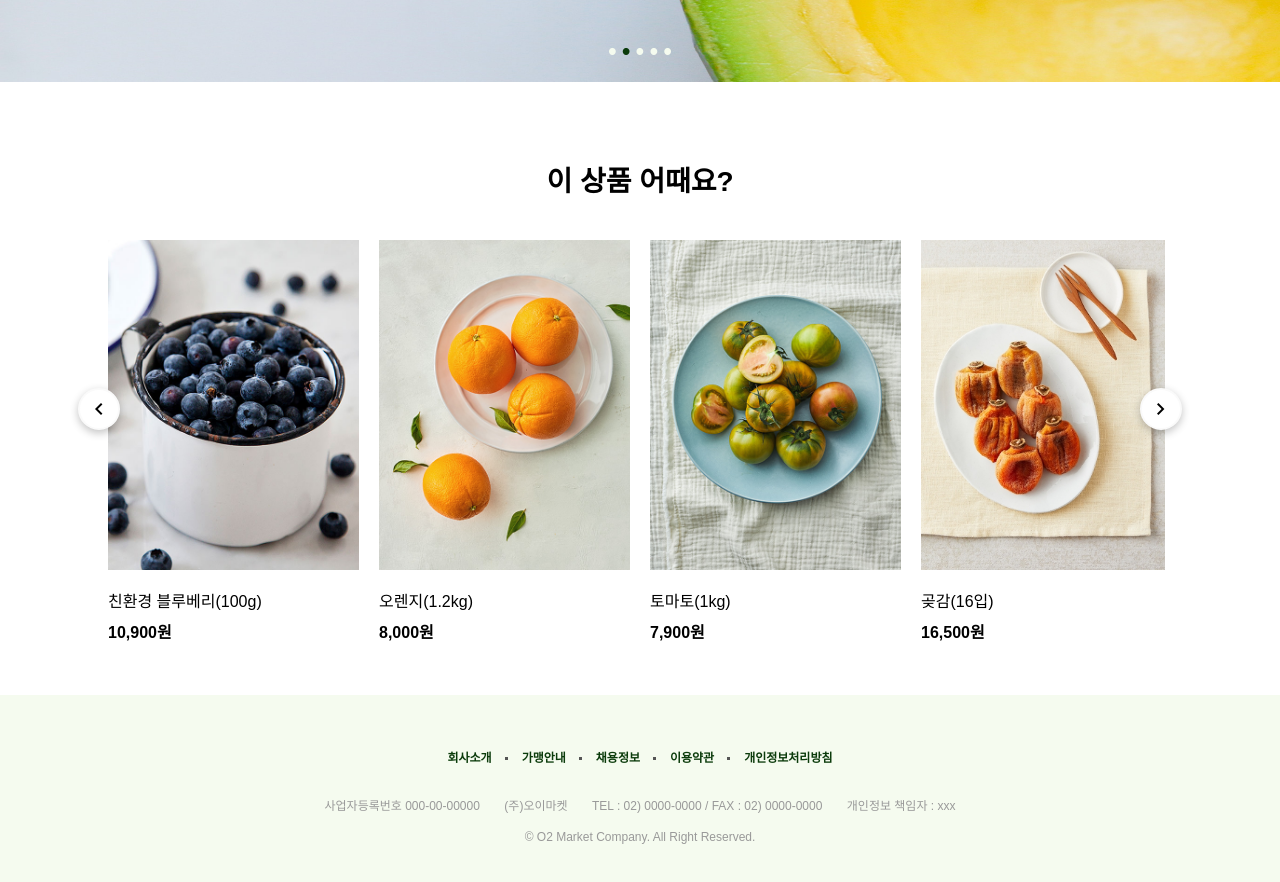
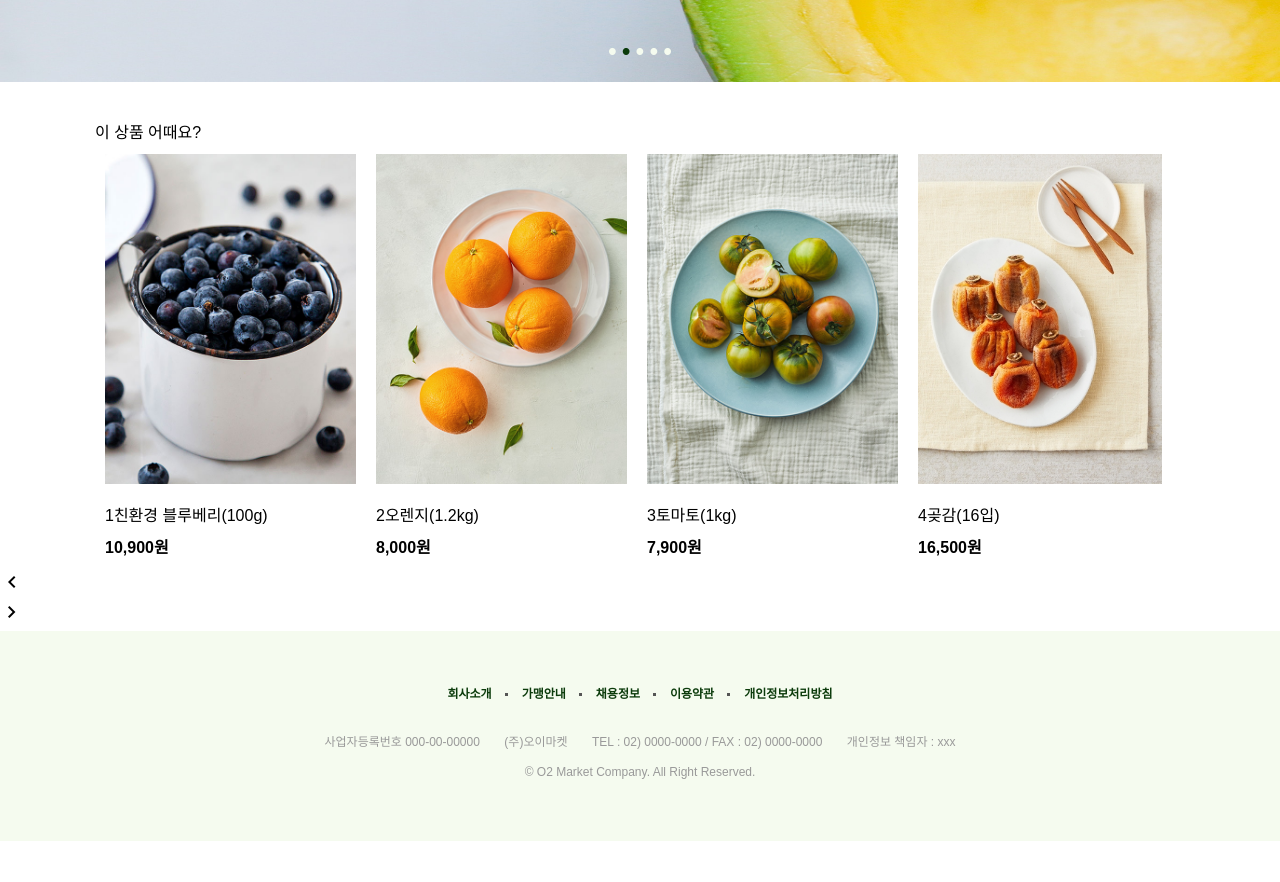
Before and after one commit to chogain/o2market-front, a website with bundled scripts: page src/pages/main/index.html in a window 1280 px wide. Shown: the part 480-1362 px from the top of the page. After the commit the page ends 1321 px from the top, so only its background shows below. Built offline with nearby package versions, Linux system fonts and the light colour scheme.

Commit message:
product.js에 캐러셀 기능 구현 완료 및 코치님 리뷰 리팩토링

```diff
--- a/src/components/product/product.css
+++ b/src/components/product/product.css
@@ -1,21 +1,47 @@
 #product-container {
-  width: 1200px;
-  padding: 40px 0;
+  display: flex;
+  flex-direction: column;
+  margin-top: 0;
+  margin-bottom: 0;
+  margin-left: 0;
+  margin-right: 0;
+  width: 1090px;
   margin: 0 auto;
+  height: 28rem;
+  overflow: hidden;
 }
 
-#product-container .title {
+.carousel-wrapper {
+  position: relative;
+  width: 1090px;
+  height: 100%;
+  padding: 40px 0;
+}
+
+.card-container {
+  position: absolute;
   display: flex;
-  justify-content: center;
-  align-items: center;
-  font-size: 28px;
-  font-weight: bold;
-  margin-bottom: 29px;
+  left: 0px;
+  top: 0px;
+  width: 1084px;
+
+  transition-property: left;
+  transition-timing-function: cubic-bezier(0.4, 0, 0.2, 1);
+  transition-duration: 150ms;
+
+  transition-delay: 500ms;
+  transition-timing-function: cubic-bezier(0, 0, 0.2, 1);
 }
 
 .product {
+  position: relative;
   display: inline-block;
   margin: 10px 10px;
+}
+
+.product .animated {
+  /*추가*/
+  transition: 0.5s ease-out;
 }
 
 .product div {
@@ -47,44 +73,3 @@
   line-height: 1.5;
   font-weight: 800;
 }
-
-#product-container .slide-left,
-#product-container .slide-right {
-  width: 42px;
-  height: 42px;
-  border: 2px solid #fafafa;
-  border-radius: 50%;
-  position: absolute;
-  top: 868px;
-  z-index: 1;
-  cursor: pointer;
-  outline: none;
-  display: flex;
-  align-items: center;
-  justify-content: center;
-  transition: 0.4s;
-  background-color: #fff;
-  box-shadow: rgba(0, 0, 0, 0.24) 0px 3px 8px;
-}
-
-#product-container .slide-left {
-  left: 50%;
-  margin-left: -562px;
-}
-
-#product-container .slide-right {
-  right: 50%;
-  margin-right: -542px;
-}
-
-#product-container .slide-left:hover,
-#product-container .slide-right:hover {
-  background-color: #fff;
-  color: #333;
-}
-
-.card-container {
-  display: flex;
-  justify-content: center;
-  align-items: center;
-}
--- a/src/components/product/product.js
+++ b/src/components/product/product.js
@@ -2,28 +2,77 @@ const mainProductSlide = document.querySelector("#product-recommendation-slide")
 
 const products = [
   {
-    name: "친환경 블루베리(100g)",
+    name: "1친환경 블루베리(100g)",
     price: "10,900원",
     imageSrc: "../../assets/images/product-bluberry.jpg",
     altText: "블루베리",
     link: "#",
   },
   {
-    name: "오렌지(1.2kg)",
+    name: "2오렌지(1.2kg)",
     price: "8,000원",
     imageSrc: "../../assets/images/product-orange.jpeg",
     altText: "오렌지",
     link: "#",
   },
   {
-    name: "토마토(1kg)",
+    name: "3토마토(1kg)",
     price: "7,900원",
     imageSrc: "../../assets/images/product-tomato.jpg",
     altText: "토마토",
     link: "#",
   },
   {
-    name: "곶감(16입)",
+    name: "4곶감(16입)",
+    price: "16,500원",
+    imageSrc: "../../assets/images/product-gotgam.jpg",
+    altText: "곶감",
+    link: "#",
+  },
+  {
+    name: "5친환경 블루베리(100g)",
+    price: "10,900원",
+    imageSrc: "../../assets/images/product-bluberry.jpg",
+    altText: "블루베리",
+    link: "#",
+  },
+  {
+    name: "6오렌지(1.2kg)",
+    price: "8,000원",
+    imageSrc: "../../assets/images/product-orange.jpeg",
+    altText: "오렌지",
+    link: "#",
+  },
+  {
+    name: "7토마토(1kg)",
+    price: "7,900원",
+    imageSrc: "../../assets/images/product-tomato.jpg",
+    altText: "토마토",
+    link: "#",
+  },
+  {
+    name: "8곶감(16입)",
+    price: "16,500원",
+    imageSrc: "../../assets/images/product-gotgam.jpg",
+    altText: "곶감",
+    link: "#",
+  },
+  {
+    name: "9오렌지(1.2kg)",
+    price: "8,000원",
+    imageSrc: "../../assets/images/product-orange.jpeg",
+    altText: "오렌지",
+    link: "#",
+  },
+  {
+    name: "10토마토(1kg)",
+    price: "7,900원",
+    imageSrc: "../../assets/images/product-tomato.jpg",
+    altText: "토마토",
+    link: "#",
+  },
+  {
+    name: "11곶감(16입)",
     price: "16,500원",
     imageSrc: "../../assets/images/product-gotgam.jpg",
     altText: "곶감",
@@ -31,43 +80,99 @@ const products = [
   },
 ];
 
-export default function ProdcutCard() {
+export default function ProductCard() {
   // #product-container 선택 후 js로 동적으로 내용 삽입
-  let productTemplate = `
-    <section id="product-container">
-        <div class="slide-left">
+  const productTemplate = `
+    <div id="product-container">
+      <h2 class="title">이 상품 어때요?</h2>
+      <div class="carousel-wrapper">
+        <ul class="card-container slides">
+      </div>
+    </div>
+
+    <div class="prev">
       <span class="material-symbols-outlined">
         chevron_left
       </span>
     </div>
-        <div class="slide-right">
+    <div class="next">
       <span class="material-symbols-outlined">
         chevron_right
       </span>
     </div>
-        <h2 class="title">이 상품 어때요?</h2>
-        <div class="card-container">
-          {{__product_card__}}
-        </div>
-      </section>
   `;
 
-  const productCardList = [];
-  products.forEach((product) => {
-    productCardList.push(`
-      <article class="product"><a href="#">
+  const productCardList = products.map(
+    (product) =>
+      `<li class="product">
+        <a href="#">
           <div><img src=${product.imageSrc} alt=${product.altText}></div>
           <h3 class="product-name">${product.name}</h3>
           <p class="product-price">${product.price}</p>
         </a>
-      </article>
-    `);
-  });
-
-  productTemplate = productTemplate.replace(
-    "{{__product_card__}}",
-    productCardList.join(""),
+      </li>`,
   );
 
   mainProductSlide.innerHTML = productTemplate;
+  const cardContainer = mainProductSlide.querySelector(".card-container");
+  cardContainer.innerHTML = productCardList.join("");
+  handleProductCarousel();
 }
+
+function handleProductCarousel() {
+  let slides = document.querySelector(".slides");
+  let slide = document.querySelectorAll(".slides li");
+  let prevBtn = document.querySelector(".prev");
+  let nextBtn = document.querySelector(".next");
+
+  let currentIdx = 0;
+  let slideCount = slide.length;
+  let slideWidth = slide[0].clientWidth + 20; // 20은 margin값
+  let slideItems = 4;
+  let currentSlidePage = 1;
+  let currentSlideCnt = slideItems;
+  let slidePage = parseInt(slideCount / slideItems);
+
+  slides.style.width = slideWidth * slideCount + "px";
+
+  function moveSlide(num) {
+    slides.style.left = -num * slideWidth + "px";
+    currentIdx = num;
+  }
+
+  nextBtn.addEventListener("click", () => {
+    currentSlidePage++;
+
+    if (currentSlideCnt === slideCount) {
+      // 처음으로 돌아가기
+      currentSlidePage = 1;
+      currentSlideCnt = slideItems;
+      moveSlide(0);
+    } else if (currentSlidePage <= slidePage) {
+      moveSlide(currentIdx + slideItems);
+      currentSlideCnt += slideItems;
+    } else {
+      // 남은 items까지만 더해주기
+      moveSlide(currentIdx + (slideCount % slideItems));
+      currentSlideCnt += slideCount % slideItems;
+    }
+  });
+
+  prevBtn.addEventListener("click", () => {
+    // 첫 페이지에서 뒤로가기 클릭 맨 뒤로 이동
+    if (currentSlidePage === 1) {
+      currentSlidePage = slidePage + 1;
+      currentSlideCnt = slideCount;
+      moveSlide(slideCount - slideItems);
+    } else if (currentSlidePage === slidePage + 1) {
+      // 맨 뒤에서 클릭 시 (slideCount % slideItems) 만큼 뒤로가기
+      moveSlide(currentIdx - (slideCount % slideItems));
+      currentSlideCnt -= slideCount % slideItems;
+      currentSlidePage--;
+    } else if (currentSlidePage <= slidePage) {
+      moveSlide(currentIdx - slideItems);
+      currentSlideCnt -= slideItems;
+      currentSlidePage--;
+    }
+  });
+}
--- a/src/pages/main/index.html
+++ b/src/pages/main/index.html
@@ -11,11 +11,6 @@
   <link rel="stylesheet" href="https://fonts.googleapis.com/icon?family=Material+Icons" />
   <link rel="stylesheet"
     href="https://fonts.googleapis.com/css2?family=Material+Symbols+Outlined:opsz,wght,FILL,GRAD@48,600,0,200" />
-
-
-  <!-- SWIPER -->
-  <link rel="stylesheet" href="https://unpkg.com/swiper@6.8.4/swiper-bundle.min.css" />
-  <script src="https://unpkg.com/swiper@6.8.4/swiper-bundle.min.js"></script>
 
   <!---Google Fonts-->
   <link rel="preconnect" href="https://fonts.googleapis.com">
--- a/src/pages/main/index.js
+++ b/src/pages/main/index.js
@@ -1,12 +1,13 @@
-import MainBanner from "../../components/banner/bannerSlide.js";
+import MainBanner, { BannerSlide } from "../../components/banner/bannerSlide.js";
 import Layout from "../../components/layout/index.js";
-import ProdcutCard from "../../components/product/product.js";
+import ProductCard from "../../components/product/product.js";
 
 const run = () => {
   window.addEventListener("DOMContentLoaded", async () => {
     Layout();
     MainBanner();
-    ProdcutCard();
+    BannerSlide();
+    ProductCard();
   });
 };
 
```
Also changed, not shown: src/components/banner/bannerSlide.js (+23 -23 lines). Lines whose indentation alone changed are shown as unchanged.
